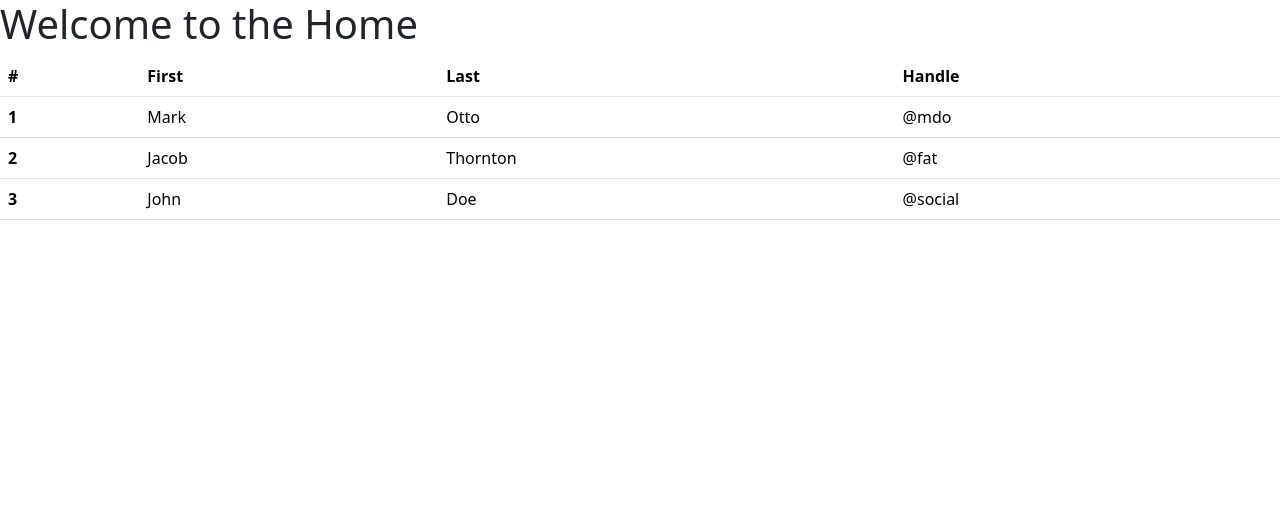
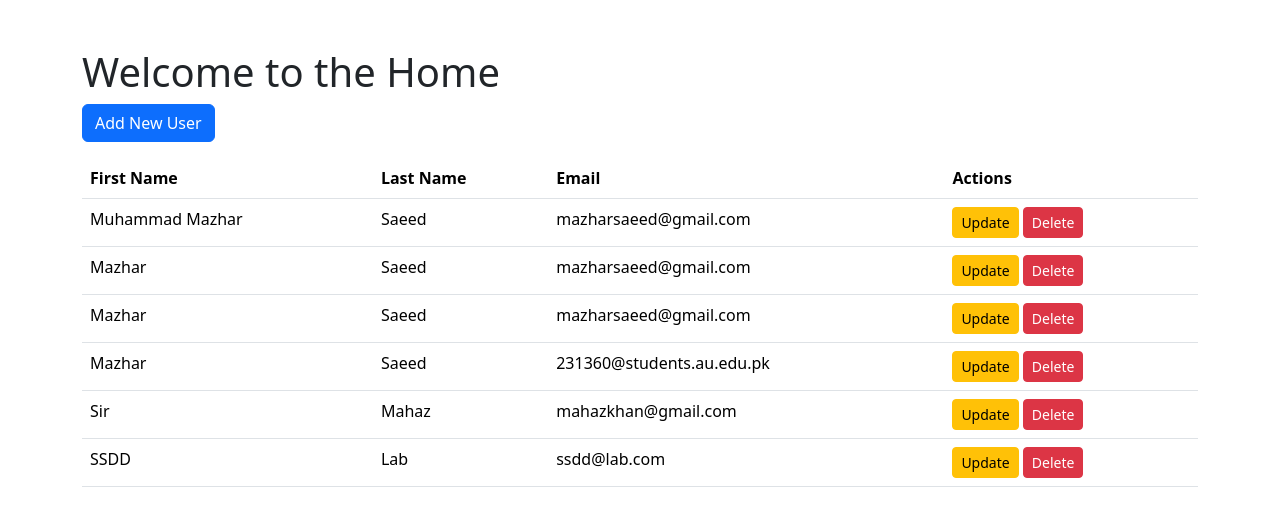
Before and after one commit to MR-PROFESSOR-790/Minimal_Flask_Application, a Flask app: page /home in a window 1280 px wide. Shown: the top 526 px of the page. Run offline with Flask 3, Linux system fonts and the light colour scheme; data comes from the database, SQL or seed files in the repository; both versions use the stored data as it was after the commit.

Commit message:
Implement user registration, display, update, and delete functionality. Update templates for improved user experience and add necessary routes in app.py.

```diff
--- a/app.py
+++ b/app.py
@@ -1,5 +1,5 @@
-from flask import Flask, render_template
-from  flask_sqlalchemy import SQLAlchemy
+from flask import Flask, render_template, request, redirect, url_for
+from flask_sqlalchemy import SQLAlchemy
 app = Flask(__name__)
 
 app.config['SQLALCHEMY_DATABASE_URI'] = 'sqlite:///firstapp.db'
@@ -12,13 +12,42 @@ class FirstApp(db.Model):
     lname = db.Column(db.String(100), nullable=False)
     email = db.Column(db.String(100), nullable=False)
 
-@app.route('/')
-def hello_world():
+@app.route('/', methods=['GET'])
+def index():
     return render_template('index.html')
 
-@app.route('/home')
+@app.route('/register', methods=['POST'])
+def register():
+    fname = request.form['fname']
+    lname = request.form['lname']
+    email = request.form['email']
+    firstapp = FirstApp(fname=fname, lname=lname, email=email)
+    db.session.add(firstapp)
+    db.session.commit()
+    return redirect(url_for('home'))
+
+@app.route('/home', methods=['GET'])
 def home():
-    return render_template('home.html')
+    all_firstapp = FirstApp.query.all()
+    return render_template('home.html', all_firstapp=all_firstapp)
+
+@app.route('/delete/<int:sno>')
+def delete(sno):
+    user = FirstApp.query.filter_by(sno=sno).first()
+    db.session.delete(user)
+    db.session.commit()
+    return redirect(url_for('home'))
+
+@app.route('/update/<int:sno>', methods=['POST'])
+def update(sno):
+    user = FirstApp.query.filter_by(sno=sno).first()
+    user.fname = request.form['fname']
+    user.lname = request.form['lname']
+    user.email = request.form['email']
+    db.session.commit()
+    return redirect(url_for('home'))
 
 if __name__ == '__main__':
+    with app.app_context():
+        db.create_all()
     app.run(debug=True)
--- a/templates/home.html
+++ b/templates/home.html
@@ -7,37 +7,65 @@
     <link href="https://cdn.jsdelivr.net/npm/bootstrap@5.3.6/dist/css/bootstrap.min.css" rel="stylesheet" integrity="sha384-4Q6Gf2aSP4eDXB8Miphtr37CMZZQ5oXLH2yaXMJ2w8e2ZtHTl7GptT4jmndRuHDT" crossorigin="anonymous">
 </head>
 <body>
-    <h1> Welcome to the Home </h1>
+    <div class="container mt-5">
+        <h1>Welcome to the Home</h1>
+        <a href="/" class="btn btn-primary mb-3">Add New User</a>
         <table class="table">
             <thead>
                 <tr>
-            <th scope="col">#</th>
-            <th scope="col">First</th>
-            <th scope="col">Last</th>
-            <th scope="col">Handle</th>
+                    <th scope="col">First Name</th>
+                    <th scope="col">Last Name</th>
+                    <th scope="col">Email</th>
+                    <th scope="col">Actions</th>
                 </tr>
             </thead>
             <tbody>
+                {% for firstapp in all_firstapp %}
                 <tr>
-            <th scope="row">1</th>
-            <td>Mark</td>
-            <td>Otto</td>
-            <td>@mdo</td>
+                    <td>{{firstapp.fname}}</td>
+                    <td>{{firstapp.lname}}</td>
+                    <td>{{firstapp.email}}</td>
+                    <td>
+                        <button type="button" class="btn btn-warning btn-sm" data-bs-toggle="modal" data-bs-target="#updateModal{{firstapp.sno}}">
+                            Update
+                        </button>
+                        <a href="/delete/{{firstapp.sno}}" class="btn btn-danger btn-sm" onclick="return confirm('Are you sure you want to delete this user?')">Delete</a>
+                    </td>
                 </tr>
-          <tr>
-            <th scope="row">2</th>
-            <td>Jacob</td>
-            <td>Thornton</td>
-            <td>@fat</td>
-          </tr>
-          <tr>
-            <th scope="row">3</th>
-            <td>John</td>
-            <td>Doe</td>
-            <td>@social</td>
-          </tr>
+
+                <!-- Update Modal for each user -->
+                <div class="modal fade" id="updateModal{{firstapp.sno}}" tabindex="-1" aria-labelledby="updateModalLabel{{firstapp.sno}}" aria-hidden="true">
+                    <div class="modal-dialog">
+                        <div class="modal-content">
+                            <div class="modal-header">
+                                <h5 class="modal-title" id="updateModalLabel{{firstapp.sno}}">Update User</h5>
+                                <button type="button" class="btn-close" data-bs-dismiss="modal" aria-label="Close"></button>
+                            </div>
+                            <div class="modal-body">
+                                <form action="/update/{{firstapp.sno}}" method="POST">
+                                    <div class="mb-3">
+                                        <label for="fname{{firstapp.sno}}" class="form-label">First Name</label>
+                                        <input type="text" class="form-control" id="fname{{firstapp.sno}}" name="fname" value="{{firstapp.fname}}" required>
+                                    </div>
+                                    <div class="mb-3">
+                                        <label for="lname{{firstapp.sno}}" class="form-label">Last Name</label>
+                                        <input type="text" class="form-control" id="lname{{firstapp.sno}}" name="lname" value="{{firstapp.lname}}" required>
+                                    </div>
+                                    <div class="mb-3">
+                                        <label for="email{{firstapp.sno}}" class="form-label">Email</label>
+                                        <input type="email" class="form-control" id="email{{firstapp.sno}}" name="email" value="{{firstapp.email}}" required>
+                                    </div>
+                                    <button type="submit" class="btn btn-primary">Update</button>
+                                </form>
+                            </div>
+                        </div>
+                    </div>
+                </div>
+                {% endfor %}
             </tbody>
         </table>
+    </div>
+
     <script src="https://cdn.jsdelivr.net/npm/@popperjs/core@2.11.8/dist/umd/popper.min.js" integrity="sha384-I7E8VVD/ismYTF4hNIPjVp/Zjvgyol6VFvRkX/vR+Vc4jQkC+hVqc2pM8ODewa9r" crossorigin="anonymous"></script>
     <script src="https://cdn.jsdelivr.net/npm/bootstrap@5.3.6/dist/js/bootstrap.min.js" integrity="sha384-RuyvpeZCxMJCqVUGFI0Do1mQrods/hhxYlcVfGPOfQtPJh0JCw12tUAZ/Mv10S7D" crossorigin="anonymous"></script>
 </body>
```
Also changed, not shown: templates/index.html (+19 -13 lines), instance/firstapp.db. Lines whose indentation alone changed are shown as unchanged.
